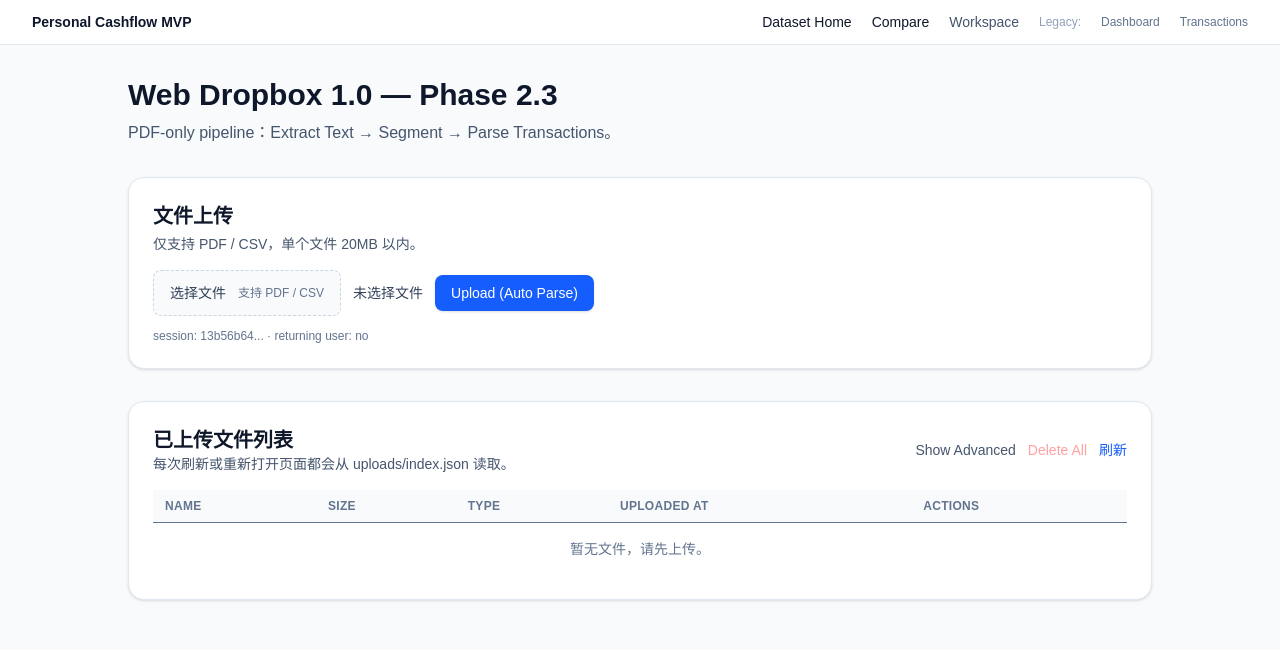
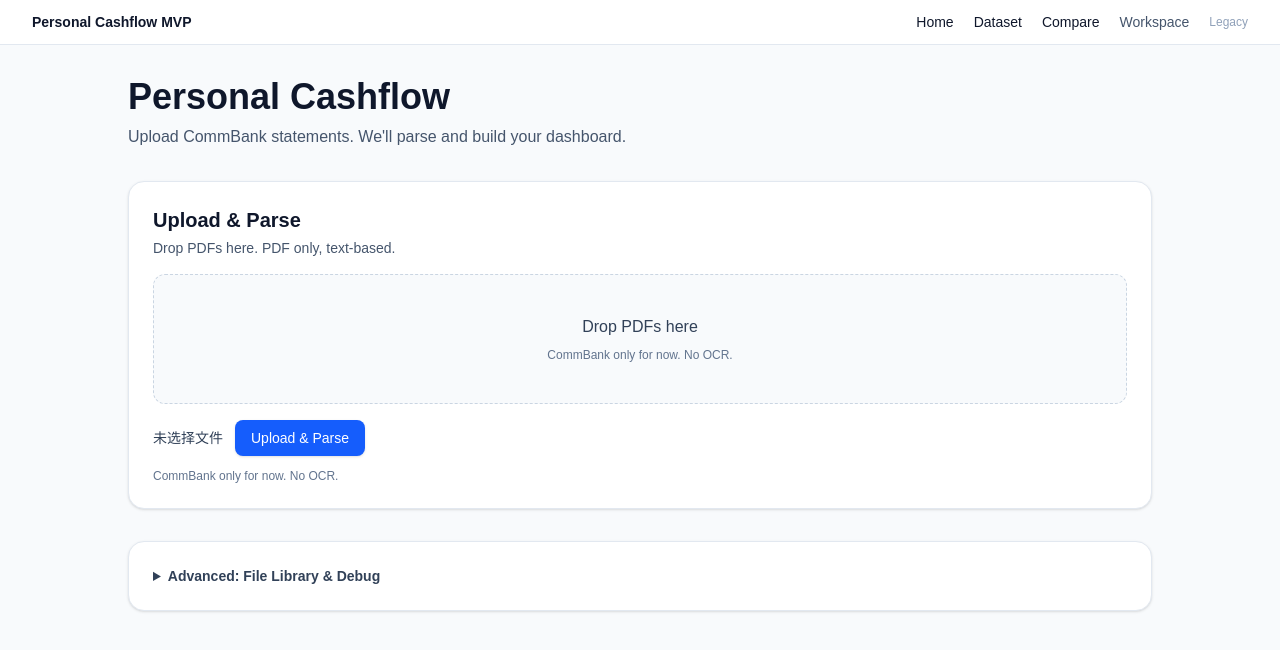
Before and after one commit to gannnnnnnnnnnnnn/mvp1, a Next.js app: page / in a window 1280 px wide. Shown: the top 650 px of the page. Built offline with nearby package versions, Linux system fonts and the light colour scheme.

Commit message:
feat(ui): redesign homepage into product UX with new/returning states and advanced debug collapse

```diff
--- a/app/layout.tsx
+++ b/app/layout.tsx
@@ -35,22 +35,31 @@ export default function RootLayout({
                 Personal Cashflow MVP
               </div>
               <nav className="flex items-center gap-5 text-sm text-slate-600">
+                <Link href="/" className="font-medium text-slate-900 hover:text-blue-700">
+                  Home
+                </Link>
                 <Link href="/phase3" className="font-medium text-slate-900 hover:text-blue-700">
-                  Dataset Home
+                  Dataset
                 </Link>
                 <Link href="/phase3/compare" className="font-medium text-slate-900 hover:text-blue-700">
                   Compare
                 </Link>
-                <Link href="/" className="hover:text-slate-900">
+                <Link href="/transactions" className="hover:text-slate-900">
                   Workspace
                 </Link>
-                <span className="text-xs text-slate-400">Legacy:</span>
-                <Link href="/dashboard" className="text-xs text-slate-500 hover:text-slate-800">
-                  Dashboard
-                </Link>
-                <Link href="/transactions" className="text-xs text-slate-500 hover:text-slate-800">
-                  Transactions
-                </Link>
+                <details className="group relative">
+                  <summary className="list-none cursor-pointer text-xs text-slate-400 hover:text-slate-600">
+                    Legacy
+                  </summary>
+                  <div className="absolute right-0 z-20 mt-2 w-40 rounded-lg border border-slate-200 bg-white p-2 text-xs shadow-sm">
+                    <Link href="/dashboard" className="block rounded px-2 py-1 text-slate-600 hover:bg-slate-100">
+                      Dashboard
+                    </Link>
+                    <Link href="/phase3/month" className="block rounded px-2 py-1 text-slate-600 hover:bg-slate-100">
+                      Month (legacy)
+                    </Link>
+                  </div>
+                </details>
               </nav>
             </div>
           </header>
--- a/app/page.tsx
+++ b/app/page.tsx
@@ -622,20 +622,35 @@ export default function Home() {
     <main className="min-h-screen bg-slate-50 p-8">
       <div className="mx-auto max-w-5xl space-y-8">
         <header>
-          <h1 className="text-3xl font-semibold text-slate-900">
-            Web Dropbox 1.0 — Phase 2.3
-          </h1>
+          <h1 className="text-4xl font-semibold text-slate-900">Personal Cashflow</h1>
           <p className="mt-2 text-slate-600">
-            PDF-only pipeline：Extract Text → Segment → Parse Transactions。
+            Upload CommBank statements. We&apos;ll parse and build your dashboard.
           </p>
         </header>
 
+        {files.length > 0 && (
+          <section className="rounded-2xl border border-slate-200 bg-white p-6 shadow-sm">
+            <h2 className="text-lg font-semibold text-slate-900">Welcome back</h2>
+            <p className="mt-1 text-sm text-slate-600">
+              You have {files.length} statement{files.length > 1 ? "s" : ""} already parsed.
+            </p>
+            <div className="mt-4 flex flex-wrap gap-2">
+              <a
+                href="/phase3"
+                className="inline-flex items-center justify-center rounded-lg bg-blue-600 px-4 py-2 text-sm font-medium text-white hover:bg-blue-700"
+              >
+                Open Dashboard
+              </a>
+            </div>
+          </section>
+        )}
+
         <section className="rounded-2xl border border-slate-200 bg-white p-6 shadow-sm">
-          <h2 className="text-xl font-semibold text-slate-900">文件上传</h2>
-          <p className="mt-1 text-sm text-slate-600">仅支持 PDF / CSV，单个文件 20MB 以内。</p>
+          <h2 className="text-xl font-semibold text-slate-900">Upload &amp; Parse</h2>
+          <p className="mt-1 text-sm text-slate-600">Drop PDFs here. PDF only, text-based.</p>
 
-          <div className="mt-4 flex flex-col gap-3 sm:flex-row sm:items-center">
-            <label className="inline-flex cursor-pointer items-center gap-3 rounded-lg border border-dashed border-slate-300 bg-slate-50 px-4 py-3 text-sm text-slate-700 hover:border-blue-500 hover:bg-blue-50">
+          <div className="mt-4">
+            <label className="flex cursor-pointer flex-col items-center justify-center gap-2 rounded-xl border border-dashed border-slate-300 bg-slate-50 px-4 py-10 text-sm text-slate-700 hover:border-blue-500 hover:bg-blue-50">
               <input
                 type="file"
                 accept=".pdf,.csv,application/pdf,text/csv"
@@ -647,10 +662,12 @@ export default function Home() {
                   setSuccessMsg(null);
                 }}
               />
-              <span className="font-medium">选择文件</span>
-              <span className="text-xs text-slate-500">支持 PDF / CSV</span>
+              <span className="text-base font-medium">Drop PDFs here</span>
+              <span className="text-xs text-slate-500">CommBank only for now. No OCR.</span>
             </label>
+          </div>
 
+          <div className="mt-4 flex flex-col gap-3 sm:flex-row sm:items-center">
             <div className="text-sm text-slate-700">{selectedSummary}</div>
 
             <button
@@ -658,22 +675,13 @@ export default function Home() {
               disabled={isUploading || isAutoPipelineRunning}
               className="inline-flex items-center justify-center rounded-lg bg-blue-600 px-4 py-2 text-sm font-medium text-white shadow hover:bg-blue-700 disabled:cursor-not-allowed disabled:bg-blue-300"
             >
-              {isUploading || isAutoPipelineRunning ? "上传并解析中..." : "Upload (Auto Parse)"}
+              {isUploading || isAutoPipelineRunning ? "Uploading..." : "Upload & Parse"}
             </button>
-
-            {files.length > 0 && (
-              <a
-                href="/phase3"
-                className="inline-flex items-center justify-center rounded-lg border border-slate-300 px-4 py-2 text-sm font-medium text-slate-700 hover:bg-slate-100"
-              >
-                Continue
-              </a>
-            )}
           </div>
 
           {error && (
             <div className="mt-3 rounded-lg border border-red-200 bg-red-50 p-3 text-sm text-red-700">
-              错误（{error.code}）：{error.message}
+              {error.code}: {error.message}
             </div>
           )}
           {successMsg && (
@@ -703,23 +711,29 @@ export default function Home() {
           )}
 
           <div className="mt-3 text-xs text-slate-500">
-            session: {sessionUserId ? `${sessionUserId.slice(0, 8)}...` : "initializing"} ·
-            returning user: {files.length > 0 ? "yes" : "no"}
+            CommBank only for now. No OCR.
+          </div>
+          <div className="sr-only">
+            session {sessionUserId ? "ready" : "initializing"}
           </div>
         </section>
 
-        <section className="rounded-2xl border border-slate-200 bg-white p-6 shadow-sm">
+        <details className="rounded-2xl border border-slate-200 bg-white p-6 shadow-sm">
+          <summary className="cursor-pointer text-sm font-semibold text-slate-700">
+            Advanced: File Library &amp; Debug
+          </summary>
+          <section className="mt-4">
           <div className="flex items-center justify-between gap-3">
             <div>
-              <h2 className="text-xl font-semibold text-slate-900">已上传文件列表</h2>
-              <p className="text-sm text-slate-600">每次刷新或重新打开页面都会从 uploads/index.json 读取。</p>
+              <h2 className="text-xl font-semibold text-slate-900">File Library</h2>
+              <p className="text-sm text-slate-600">Download, delete, and re-run parse actions.</p>
             </div>
             <div className="flex items-center gap-3">
               <button
                 onClick={() => setShowAdvancedActions((prev) => !prev)}
                 className="text-sm font-medium text-slate-600 hover:text-slate-800"
               >
-                {showAdvancedActions ? "Hide Advanced" : "Show Advanced"}
+                {showAdvancedActions ? "Hide Debug actions" : "Show Debug actions"}
               </button>
               <button
                 onClick={() => {
@@ -731,7 +745,7 @@ export default function Home() {
                 {isClearingAll ? "Clearing..." : "Delete All"}
               </button>
               <button onClick={fetchFiles} className="text-sm font-medium text-blue-600 hover:text-blue-700">
-                刷新
+                Refresh
               </button>
             </div>
           </div>
@@ -750,11 +764,11 @@ export default function Home() {
               <tbody>
                 {isLoadingList ? (
                   <tr>
-                    <td colSpan={5} className="px-3 py-4 text-center text-slate-500">加载中...</td>
+                    <td colSpan={5} className="px-3 py-4 text-center text-slate-500">Loading...</td>
                   </tr>
                 ) : files.length === 0 ? (
                   <tr>
-                    <td colSpan={5} className="px-3 py-4 text-center text-slate-500">暂无文件，请先上传。</td>
+                    <td colSpan={5} className="px-3 py-4 text-center text-slate-500">No files yet.</td>
                   </tr>
                 ) : (
                   files.map((file) => (
@@ -766,11 +780,12 @@ export default function Home() {
                       <td className="px-3 py-2">
                         <div className="flex flex-wrap items-center gap-2">
                           <a href={`/api/files/${file.id}/download`} className="text-blue-600 hover:underline">
-                            下载
+                            Download
                           </a>
 
                           {showAdvancedActions && isPdfFile(file) && (
                             <>
+                              <span className="text-[11px] text-slate-400">Debug actions:</span>
                               <button
                                 onClick={() => {
                                   void handleExtractText(file, false);
@@ -798,7 +813,7 @@ export default function Home() {
                                 disabled={parsingTxFileId === file.id}
                                 className="rounded border border-slate-300 px-2 py-1 text-xs text-slate-700 hover:bg-slate-100 disabled:cursor-not-allowed disabled:opacity-60"
                               >
-                                {parsingTxFileId === file.id ? "Parsing..." : "Parse Transactions"}
+                                {parsingTxFileId === file.id ? "Parsing..." : "Re-run parse"}
                               </button>
                             </>
                           )}
@@ -823,19 +838,19 @@ export default function Home() {
 
           {extractError && (
             <div className="mt-4 rounded-lg border border-red-200 bg-red-50 p-3 text-sm text-red-700">
-              文本抽取错误（{extractError.code}）：{extractError.message}
+              Extract error ({extractError.code}): {extractError.message}
             </div>
           )}
 
           {segmentError && (
             <div className="mt-4 rounded-lg border border-red-200 bg-red-50 p-3 text-sm text-red-700">
-              分段错误（{segmentError.code}）：{segmentError.message}
+              Segment error ({segmentError.code}): {segmentError.message}
             </div>
           )}
 
           {txError && (
             <div className="mt-4 rounded-lg border border-red-200 bg-red-50 p-3 text-sm text-red-700">
-              交易解析错误（{txError.code}）：{txError.message}
+              Parse error ({txError.code}): {txError.message}
             </div>
           )}
 
@@ -1062,7 +1077,8 @@ export default function Home() {
               )}
             </div>
           )}
-        </section>
+          </section>
+        </details>
       </div>
     </main>
   );
```
